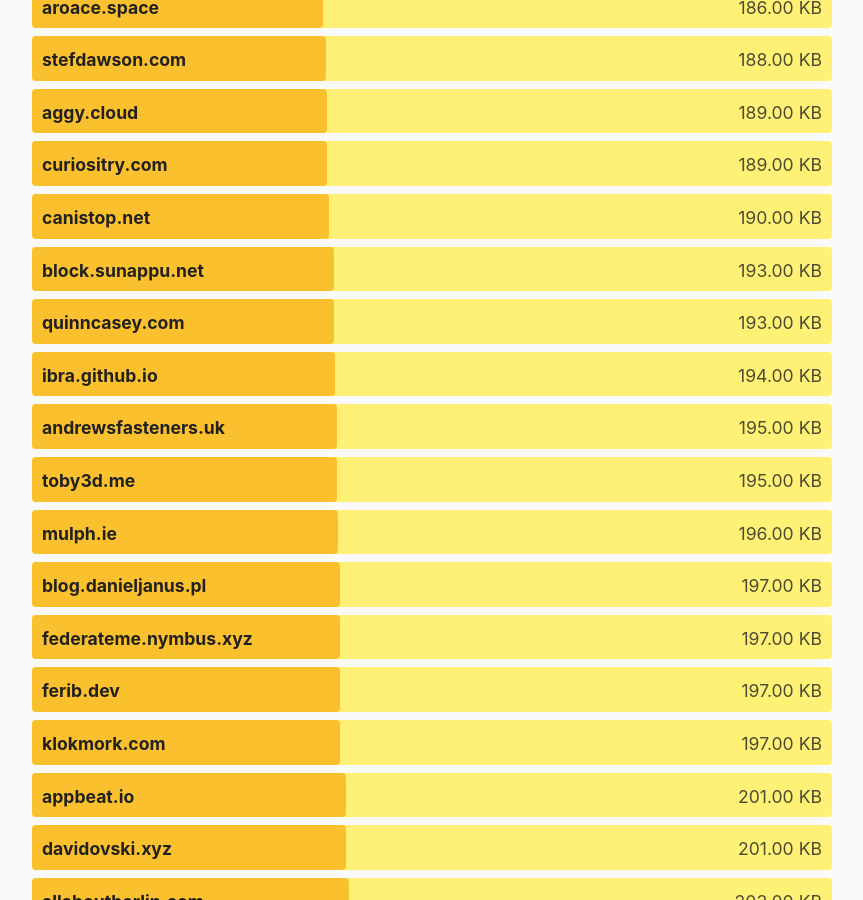
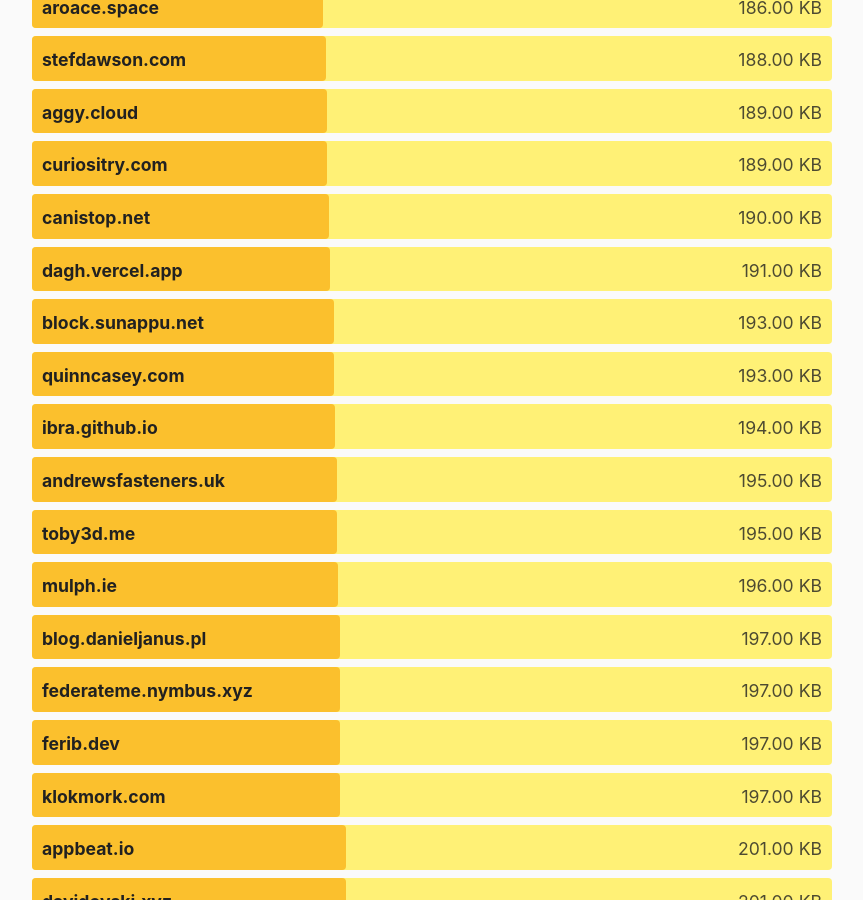
Before and after one commit to kevquirk/512kb.club, a Jekyll site: the page built from index.md, in a window 1280 px wide and 900 px high, scrolled down 18478 px. Shown: the whole window, without its empty margins (208-1071 px from the left). Built offline with Jekyll 4.4.1, drawn with Linux system fonts in a browser that asks for light colours.

Commit message:
Update sites.yml

```diff
--- a/_data/sites.yml
+++ b/_data/sites.yml
@@ -2241,3 +2241,8 @@
   url: https://zserge.com/
   size: 20.2
   last_checked: 2021-12-19
+
+- domain: dagh.vercel.app
+  url: https://dagh.vercel.app/
+  size: 191
+  last_checked: 2022-05-11
```
